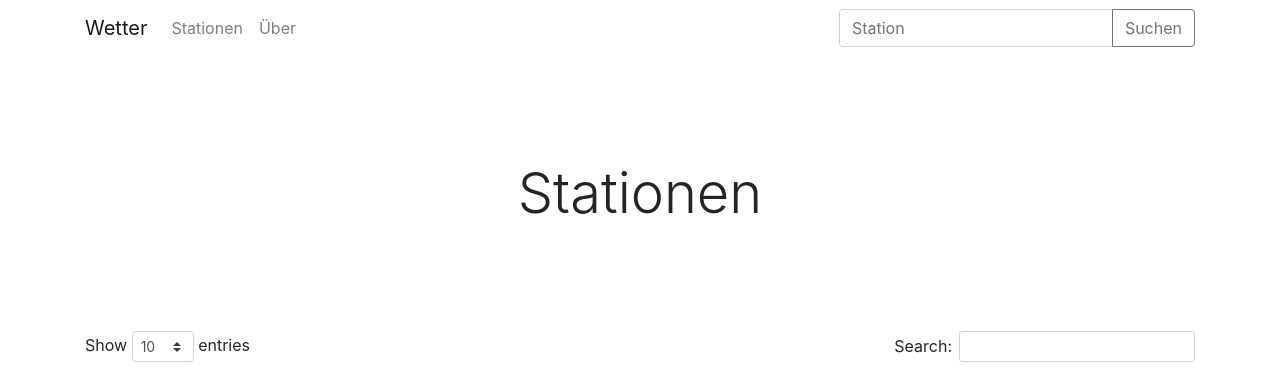
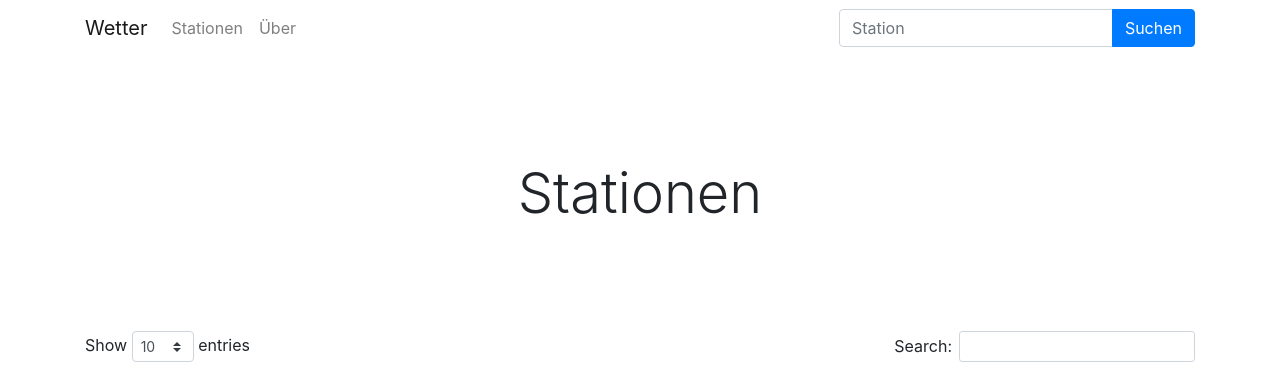
Before and after one commit to clerie/wetter, a Flask app: page /station/ in a window 1280 px wide. Shown: the top 376 px of the page. Run offline with Flask 2, Linux system fonts and the light colour scheme; data that the repository does not hold is empty; some libraries are stand-ins or nearby versions.

Commit message:
Enhance ui abit

```diff
--- a/wetter/templates/base.html
+++ b/wetter/templates/base.html
@@ -33,7 +33,7 @@
             <div class="input-group">
               <input type="search" name="q" class="form-control" placeholder="Station">
               <div class="input-group-append">
-                <button class="btn btn-outline-secondary" type="submit">Suchen</button>
+                <button class="btn btn-primary" type="submit">Suchen</button>
               </div>
             </div>
           </form>
--- a/wetter/templates/stations.html
+++ b/wetter/templates/stations.html
@@ -22,7 +22,7 @@
         {% for station in stations %}
         <tr>
           <td>{{ station.name }}</td>
-          <td><a href="/station/{{ station.dwd_id }}/">Mehr</td>
+          <td><a href="/station/{{ station.dwd_id }}/export/" class="btn btn-secondary">Export</a> <a href="/station/{{ station.dwd_id }}/" class="btn btn-primary">Info</a></td>
         </tr>
         {% endfor %}
       </tbody>
```
